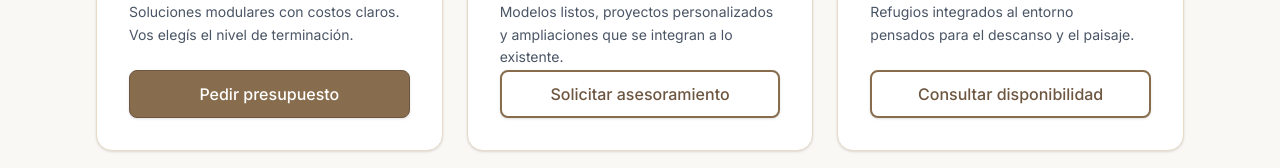
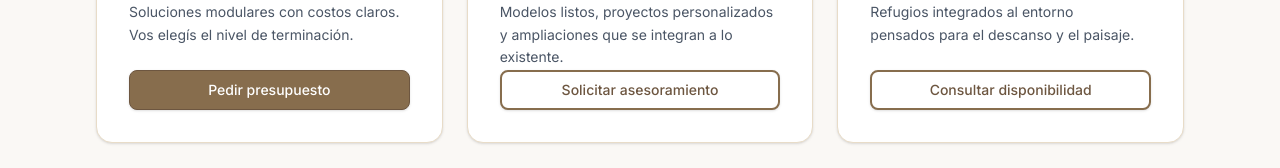
Before and after one commit to Teksi75/huella-mendoza-site, a Next.js app: page / in a window 1280 px wide. Shown: the part 1227-1395 px from the top of the page. Built offline with nearby package versions, Linux system fonts and the light colour scheme.

Commit message:
Update hero text and CTA button sizing

```diff
--- a/app/page.tsx
+++ b/app/page.tsx
@@ -22,7 +22,6 @@ export default function Home() {
           </h1>
           <p className="mb-8 font-light leading-snug md:leading-normal text-[clamp(1rem,2.2vw,1.25rem)] max-w-[32ch] sm:max-w-[44ch] md:max-w-[60ch] mx-auto text-balance">
             <span className="block">Arquitectura modular para habitar el paisaje.</span>
-            <span className="block">Espacios que acompañan tu forma de vivir.</span>
           </p>
 
           <div className="flex flex-col items-center gap-4">
@@ -102,7 +101,7 @@ export default function Home() {
                   <span className="block">Vos elegís el nivel de terminación.</span>
                 </p>
               </div>
-              <Link href="/base" className="btn-primary mt-auto inline-flex h-12 w-full items-center justify-center">
+              <Link href="/base" className="btn-primary mt-auto inline-flex h-10 w-full items-center justify-center text-sm">
                 Pedir presupuesto
               </Link>
             </div>
@@ -117,7 +116,7 @@ export default function Home() {
                   <span className="block">y ampliaciones que se integran a lo existente.</span>
                 </p>
               </div>
-              <Link href="/diseno" className="btn-secondary mt-auto inline-flex h-12 w-full items-center justify-center">
+              <Link href="/diseno" className="btn-secondary mt-auto inline-flex h-10 w-full items-center justify-center text-sm">
                 Solicitar asesoramiento
               </Link>
             </div>
@@ -132,7 +131,7 @@ export default function Home() {
                   <span className="block">pensados para el descanso y el paisaje.</span>
                 </p>
               </div>
-              <Link href="/refugios" className="btn-secondary mt-auto inline-flex h-12 w-full items-center justify-center">
+              <Link href="/refugios" className="btn-secondary mt-auto inline-flex h-10 w-full items-center justify-center text-sm">
                 Consultar disponibilidad
               </Link>
             </div>
```
